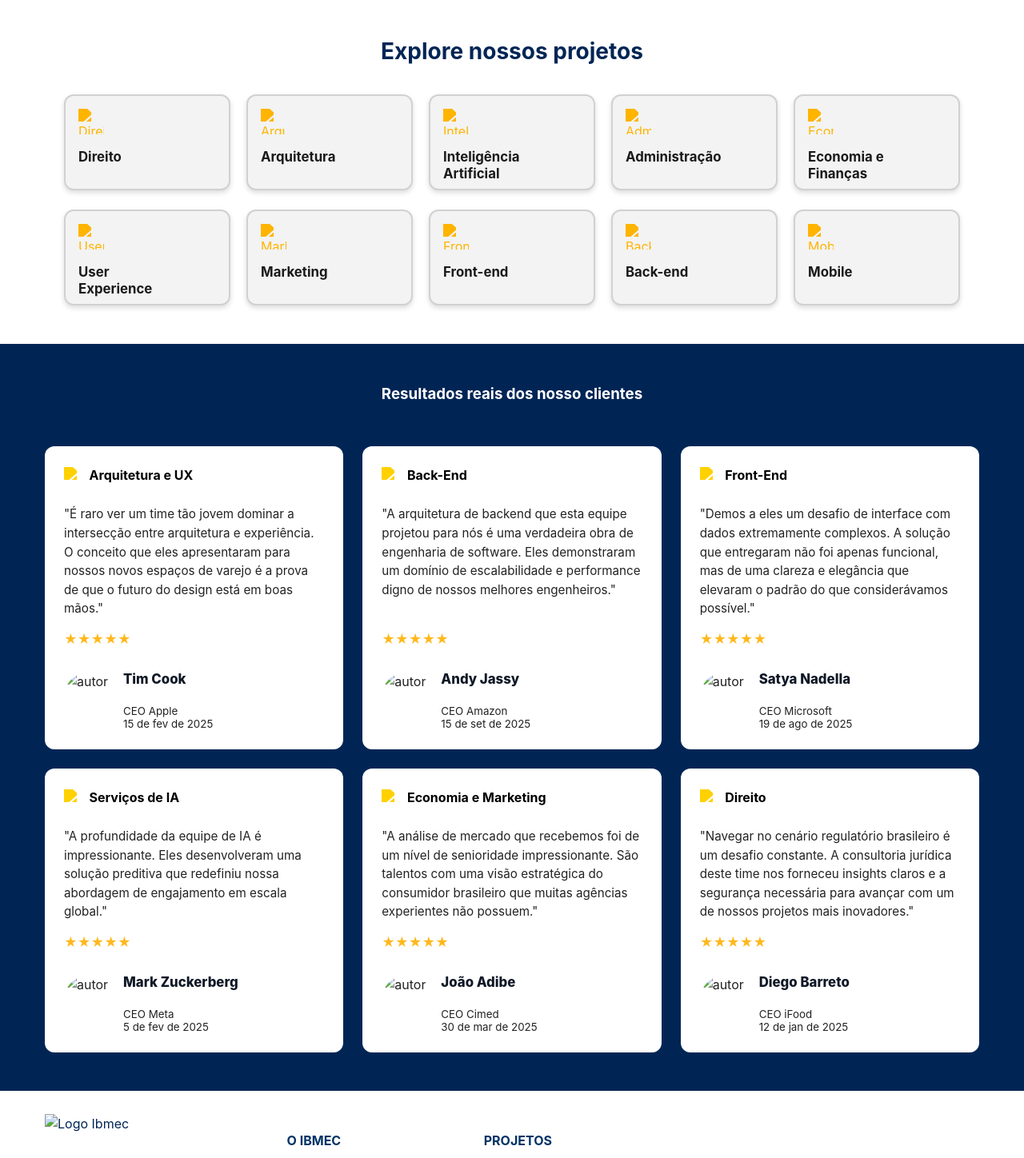
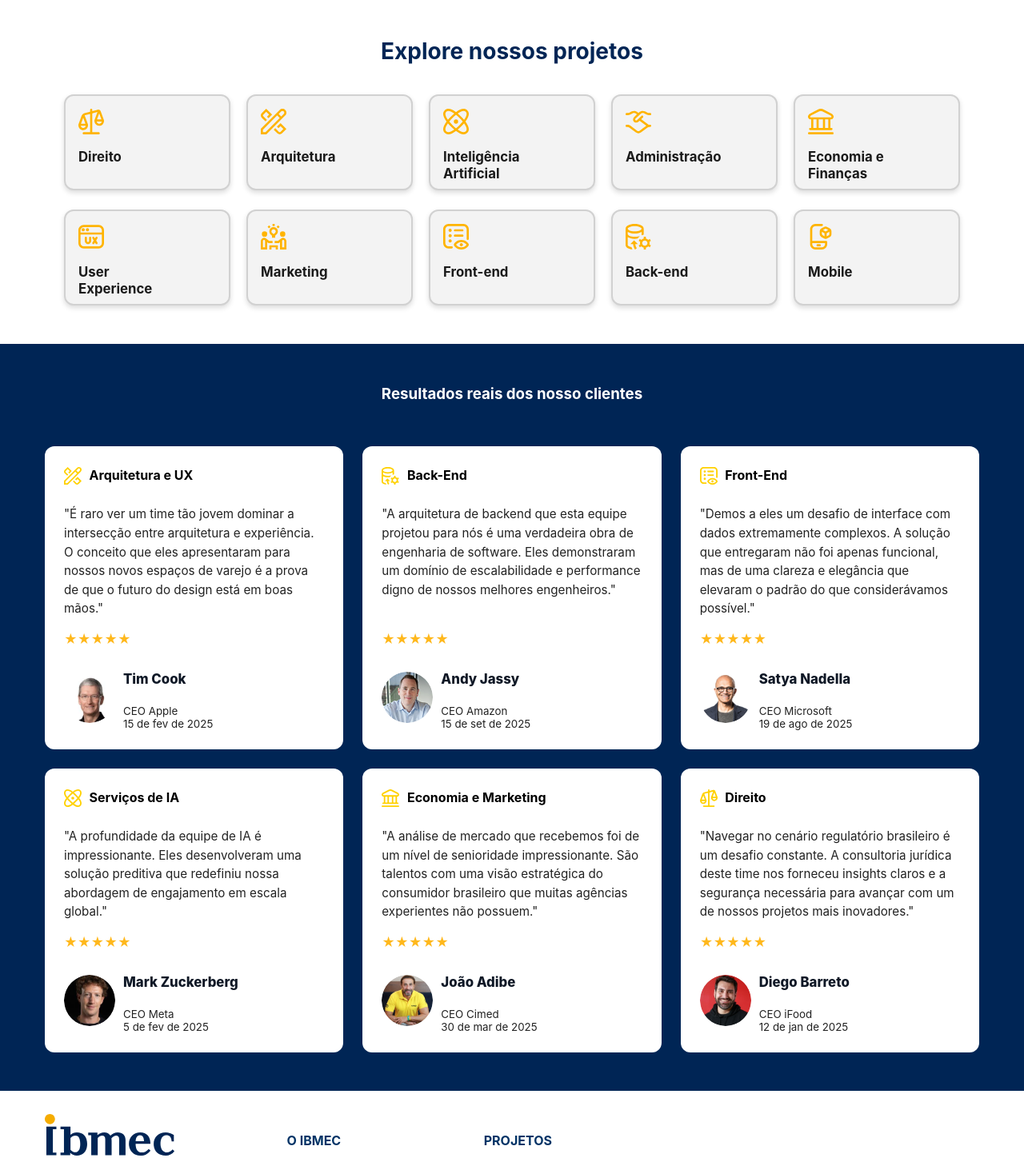
Before and after one commit to whirtex/GRUPO2-SITE-VANILLA, a plain HTML site: page index.html in a window 1280 px wide. Shown: the part 600-2048 px from the top of the page at 80% size. Drawn offline with Linux system fonts and the light colour scheme; the site is published under a folder, as on GitHub Pages, so addresses that start at the root find nothing.

Commit message:
imagens certas

```diff
--- a/index.html
+++ b/index.html
@@ -12,7 +12,7 @@
       <div class="header__top-bar"></div>
       <div class="container header__container">
         <a href="index.html" class="header__logo">
-          <img src="/img/logo-Ibmec.svg" alt="Logo Ibmec" />
+          <img src="img/logo-Ibmec.svg" alt="Logo Ibmec" />
         </a>
         <nav class="header__nav">
           <ul>
@@ -57,55 +57,55 @@
 
         <div class="grid-projetos">
           <div class="card">
-            <img src="/img/icons/direito.svg" alt="Direito" />
+            <img src="img/icons/direito.svg" alt="Direito" />
             <h4>Direito</h4>
           </div>
 
           <div class="card">
-            <img src="/img/icons/arquitetura.svg" alt="Arquitetura" />
+            <img src="img/icons/arquitetura.svg" alt="Arquitetura" />
             <h4>Arquitetura</h4>
           </div>
 
           <div class="card">
-            <img src="/img/icons/IA.svg" alt="Inteligência Artificial" />
+            <img src="img/icons/IA.svg" alt="Inteligência Artificial" />
             <h4>Inteligência<br />Artificial</h4>
           </div>
 
           <div class="card">
-            <img src="/img/icons/marketing e vendas.svg" alt="Administração" />
+            <img src="img/icons/marketing e vendas.svg" alt="Administração" />
             <h4>Administração</h4>
           </div>
 
           <div class="card">
             <img
-              src="/img/icons/economia e financas.svg"
+              src="img/icons/economia e financas.svg"
               alt="Economia e Finanças"
             />
             <h4>Economia e<br />Finanças</h4>
           </div>
 
           <div class="card">
-            <img src="/img/icons/UX.svg" alt="User Experience" />
+            <img src="img/icons/UX.svg" alt="User Experience" />
             <h4>User<br />Experience</h4>
           </div>
 
           <div class="card">
-            <img src="/img/icons/marketing.svg" alt="Marketing" />
+            <img src="img/icons/marketing.svg" alt="Marketing" />
             <h4>Marketing</h4>
           </div>
 
           <div class="card">
-            <img src="/img/icons/front.svg" alt="Front-end" />
+            <img src="img/icons/front.svg" alt="Front-end" />
             <h4>Front-end</h4>
           </div>
 
           <a href="projetos.html" class="card">
-            <img src="/img/icons/back.svg" alt="Back-end" />
+            <img src="img/icons/back.svg" alt="Back-end" />
             <h4>Back-end</h4>
           </a>
 
           <div class="card">
-            <img src="/img/icons/mobile.svg" alt="Mobile" />
+            <img src="img/icons/mobile.svg" alt="Mobile" />
             <h4>Mobile</h4>
           </div>
         </div>
@@ -121,7 +121,7 @@
           <!-- Exemplo de depoimento -->
           <div class="depo-card">
             <div class="title-row">
-              <img src="/img/icons/arquitetura.svg" alt="Arquitetura e UX" />
+              <img src="img/icons/arquitetura.svg" alt="Arquitetura e UX" />
               <h4>Arquitetura e UX</h4>
             </div>
             <p>
@@ -132,7 +132,7 @@
             </p>
             <div class="rating">★★★★★</div>
             <div class="autor">
-              <img src="/img/TimCook.png" alt="autor" />
+              <img src="img/TimCook.png" alt="autor" />
               <div>
                 <strong>Tim Cook</strong><br />
                 <small>CEO Apple<br />15 de fev de 2025</small>
@@ -142,7 +142,7 @@
 
           <div class="depo-card">
             <div class="title-row">
-              <img src="/img/icons/back.svg" alt="Back-End" />
+              <img src="img/icons/back.svg" alt="Back-End" />
               <h4>Back-End</h4>
             </div>
             <p>
@@ -153,7 +153,7 @@
             </p>
             <div class="rating">★★★★★</div>
             <div class="autor">
-              <img src="/img/AndyJassy.png" alt="autor" />
+              <img src="img/AndyJassy.png" alt="autor" />
               <div>
                 <strong>Andy Jassy</strong><br />
                 <small>CEO Amazon<br />15 de set de 2025</small>
@@ -163,7 +163,7 @@
 
           <div class="depo-card">
             <div class="title-row">
-              <img src="/img/icons/front.svg" alt="Front-End" />
+              <img src="img/icons/front.svg" alt="Front-End" />
               <h4>Front-End</h4>
             </div>
 
@@ -175,7 +175,7 @@
             </p>
             <div class="rating">★★★★★</div>
             <div class="autor">
-              <img src="/img/SatyaNadella.png" alt="autor" />
+              <img src="img/SatyaNadella.png" alt="autor" />
               <div>
                 <strong>Satya Nadella</strong><br />
                 <small>CEO Microsoft<br />19 de ago de 2025</small>
@@ -185,7 +185,7 @@
 
           <div class="depo-card">
             <div class="title-row">
-              <img src="/img/icons/IA.svg" alt="Serviços de IA" />
+              <img src="img/icons/IA.svg" alt="Serviços de IA" />
               <h4>Serviços de IA</h4>
             </div>
 
@@ -196,7 +196,7 @@
             </p>
             <div class="rating">★★★★★</div>
             <div class="autor">
-              <img src="/img/MarkZuckerberg.png" alt="autor" />
+              <img src="img/MarkZuckerberg.png" alt="autor" />
               <div>
                 <strong>Mark Zuckerberg</strong><br />
                 <small>CEO Meta<br />5 de fev de 2025</small>
@@ -207,7 +207,7 @@
           <div class="depo-card">
             <div class="title-row">
               <img
-                src="/img/icons/economia e financas.svg"
+                src="img/icons/economia e financas.svg"
                 alt="Economia e Marketing"
               />
               <h4>Economia e Marketing</h4>
@@ -221,7 +221,7 @@
             </p>
             <div class="rating">★★★★★</div>
             <div class="autor">
-              <img src="/img/JoaoAdibe.png" alt="autor" />
+              <img src="img/JoaoAdibe.png" alt="autor" />
               <div>
                 <strong>João Adibe</strong><br />
                 <small>CEO Cimed<br />30 de mar de 2025</small>
@@ -231,7 +231,7 @@
 
           <div class="depo-card">
             <div class="title-row">
-              <img src="/img/icons/direito.svg" alt="Direito" />
+              <img src="img/icons/direito.svg" alt="Direito" />
               <h4>Direito</h4>
             </div>
             <p>
@@ -242,7 +242,7 @@
             </p>
             <div class="rating">★★★★★</div>
             <div class="autor">
-              <img src="/img/DiegoBarreto.png" alt="autor" />
+              <img src="img/DiegoBarreto.png" alt="autor" />
               <div>
                 <strong>Diego Barreto</strong><br />
                 <small>CEO iFood<br />12 de jan de 2025</small>
@@ -257,7 +257,7 @@
       <div class="login-modal">
         <a href="#" class="close-btn" id="fecharModal">&times;</a>
         <div class="logo">
-          <img src="/img/logo-Ibmec.svg" alt="ibmec" />
+          <img src="img/logo-Ibmec.svg" alt="ibmec" />
         </div>
         <p class="title">Entre na sua conta</p>
 
@@ -279,7 +279,7 @@
       <div class="container footer__container">
         <div class="footer__col footer__col--brand">
           <a href="index.html" class="header__logo">
-            <img src="/img/logo-Ibmec.svg" alt="Logo Ibmec" />
+            <img src="img/logo-Ibmec.svg" alt="Logo Ibmec" />
           </a>
           <p>
             Avenida Armando Lombardi, 949<br />Barra da Tijuca, Rio de Janeiro
@@ -288,11 +288,11 @@
           <a href="#">Feedback do site</a>
           <div class="footer__social-links">
             <a href="https://x.com/Ibmec_oficial">
-              <img src="/img/icons/twitter.svg" alt="" />
+              <img src="img/icons/twitter.svg" alt="" />
             </a>
-            <a href="#"> <img src="/img/icons/instagram.svg" alt="" /> </a>
-            <a href="#"> <img src="/img/icons/tik-tok.svg" alt="" /> </a>
-            <a href="#"> <img src="/img/icons/linkedin.svg" alt="" /> </a>
+            <a href="#"> <img src="img/icons/instagram.svg" alt="" /> </a>
+            <a href="#"> <img src="img/icons/tik-tok.svg" alt="" /> </a>
+            <a href="#"> <img src="img/icons/linkedin.svg" alt="" /> </a>
           </div>
         </div>
         <div class="footer__col">
```
Also changed, not shown: projetoExample.html (+0 -1 lines), quemSomos.html (+1 -1 lines).
